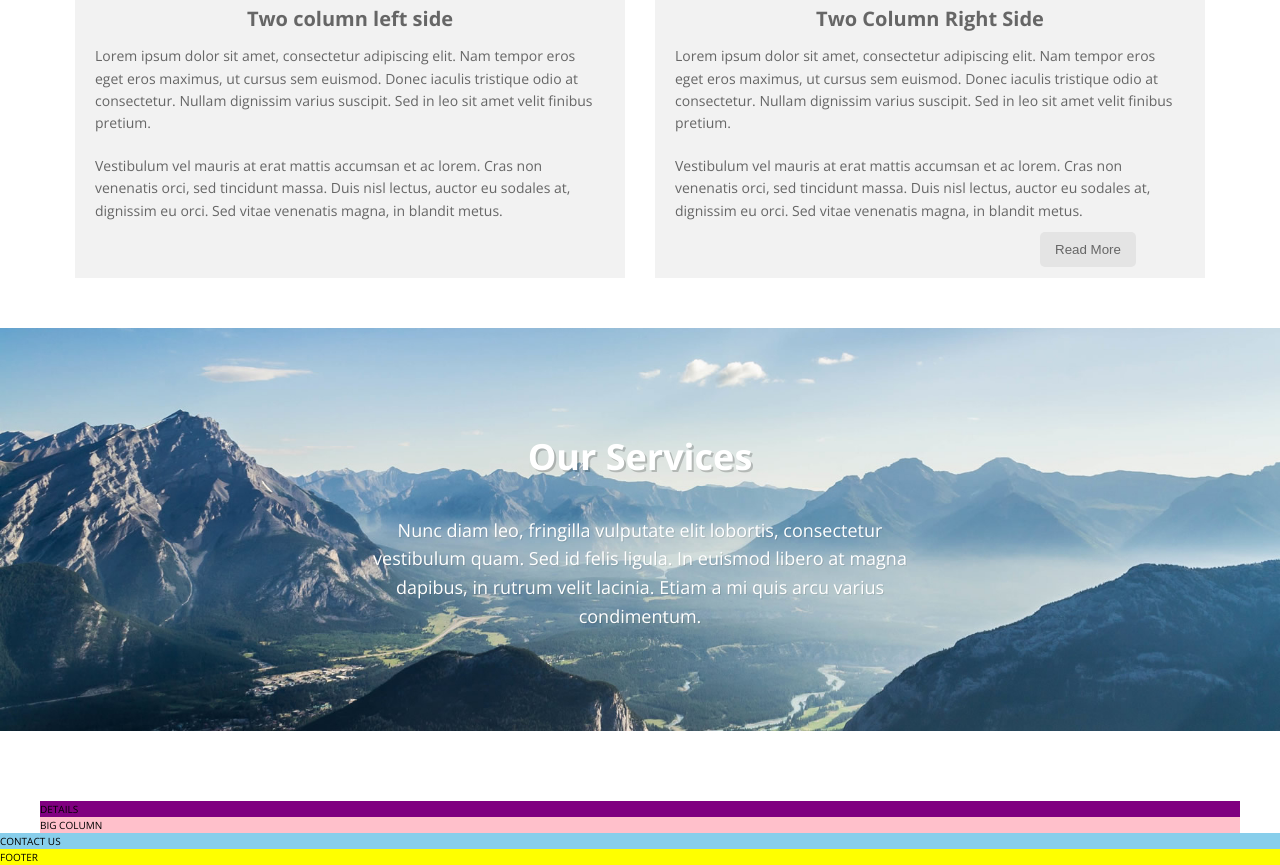
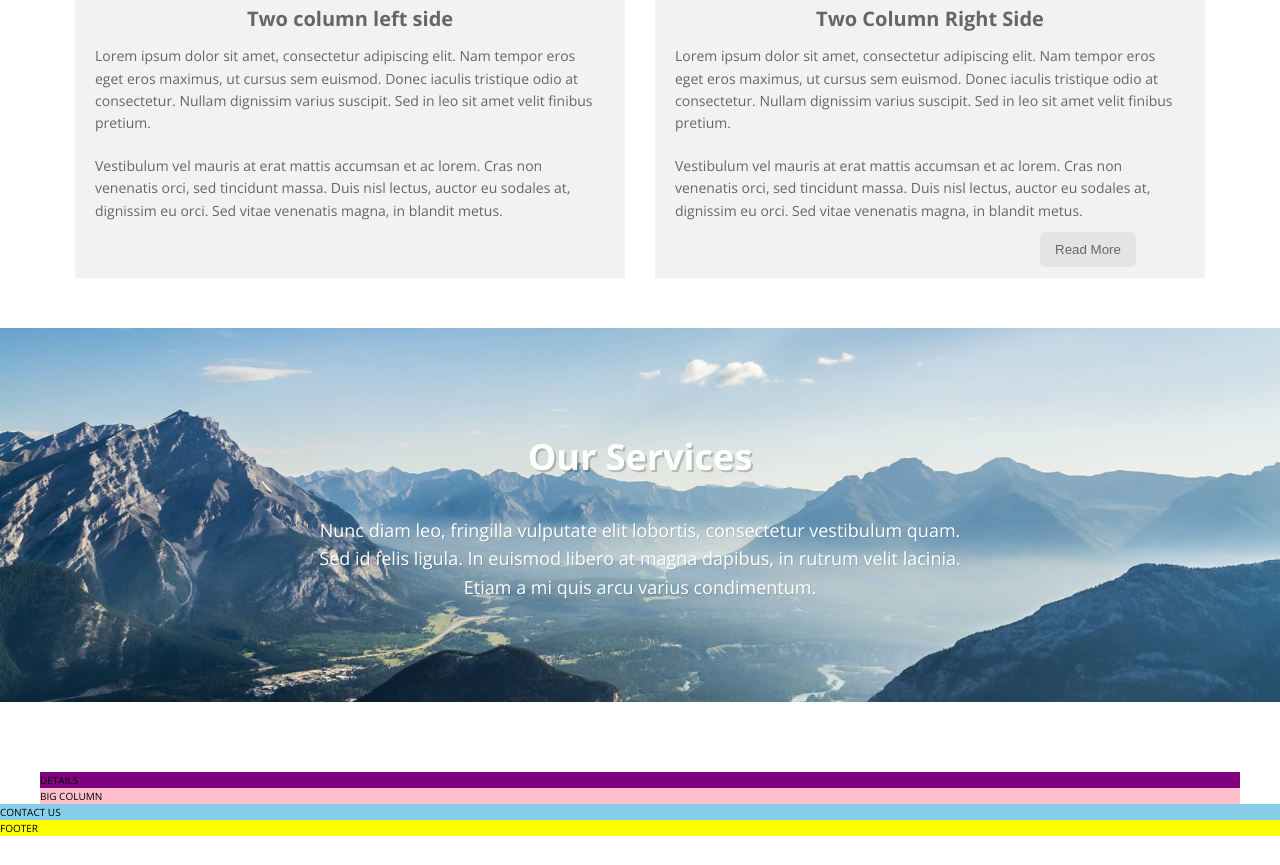
Before and after one commit to crichmond-clark/conquer-template-clone, a website: page index.html in a window 1280 px wide. Shown: the part 1564-2429 px from the top of the page. After the commit the page ends 2400 px from the top, so only its background shows below. Drawn offline with nearby package versions, Linux system fonts and the light colour scheme.

Commit message:
minor changes to services padding and changed it to grid layout

```diff
--- a/sass/services.scss
+++ b/sass/services.scss
@@ -6,12 +6,14 @@
     grid-column: 1 / -1;
 
     display: grid;
-    justify-content: center;
+    grid-template-columns: 1fr minmax(auto, 65rem) 1fr;
+    justify-items: center;
 
     &__content {
         color: #fff;
-        padding: 10rem 35rem;
+        grid-column: 2;
         text-align: center;
+        padding: 10rem 0;
     }
 
     &__heading {
```
Also changed, not shown: css/style.css.
